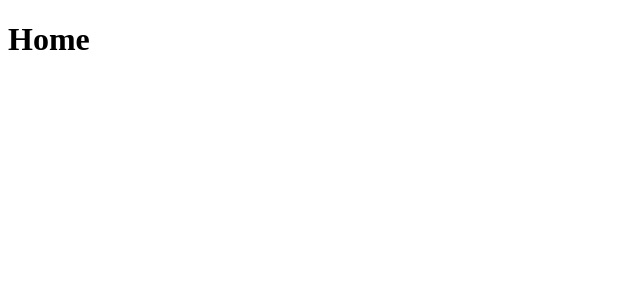
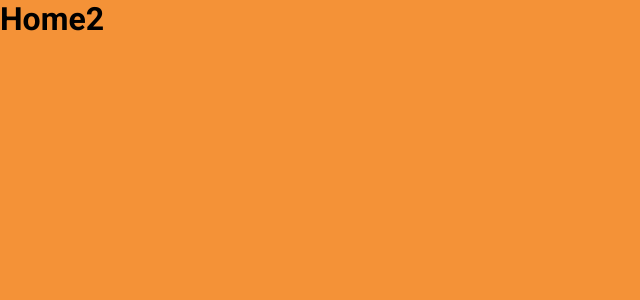
Before and after one commit to Daniel-Possamai/projetoDengue, a React (Create React App) app: page / in a window 1280 px wide. Shown: the top 300 px of the page, without its empty margins (0-640 px from the left). Built offline with nearby package versions, Linux system fonts and the light colour scheme.

Commit message:
Adicionado fonte e adicionado cor de fundo

```diff
--- a/public/index.html
+++ b/public/index.html
@@ -1,5 +1,5 @@
 <!DOCTYPE html>
-<html lang="en">
+<html lang="pt-br">
   <head>
     <meta charset="utf-8" />
     <link rel="icon" href="%PUBLIC_URL%/favicon.ico" />
@@ -9,6 +9,9 @@
       name="description"
       content="Web site created using create-react-app"
     />
+    <link rel="preconnect" href="https://fonts.googleapis.com">
+    <link rel="preconnect" href="https://fonts.gstatic.com" crossorigin>
+    <link href="https://fonts.googleapis.com/css2?family=Roboto:ital,wght@0,100;0,300;0,400;0,500;0,700;0,900;1,100;1,300;1,400;1,500;1,700;1,900&display=swap" rel="stylesheet">
     <link rel="apple-touch-icon" href="%PUBLIC_URL%/logo192.png" />
     <!--
       manifest.json provides metadata used when your web app is installed on a
@@ -24,7 +27,7 @@
       work correctly both with client-side routing and a non-root public URL.
       Learn how to configure a non-root public URL by running `npm run build`.
     -->
-    <title>React App</title>
+    <title>Cartilha Dengue</title>
   </head>
   <body>
     <noscript>You need to enable JavaScript to run this app.</noscript>
--- a/src/index.css
+++ b/src/index.css
@@ -1,6 +1,18 @@
+*{
+  margin: 0;
+  padding: 0;
+  box-sizing: border-box;
+}
+html, body {
+  width: 100%;
+  min-height: 100vh;
+  background-color: #F49237;
+}
+
 body {
+
   margin: 0;
-  font-family: -apple-system, BlinkMacSystemFont, 'Segoe UI', 'Roboto', 'Oxygen',
+  font-family: 'Roboto', -apple-system, BlinkMacSystemFont, 'Segoe UI', 'Oxygen',
     'Ubuntu', 'Cantarell', 'Fira Sans', 'Droid Sans', 'Helvetica Neue',
     sans-serif;
   -webkit-font-smoothing: antialiased;
--- a/src/index.tsx
+++ b/src/index.tsx
@@ -1,4 +1,5 @@
 import React from 'react';
+import './index.css';
 import ReactDOM from 'react-dom/client';
 import reportWebVitals from './reportWebVitals';
 import { RouterProvider } from 'react-router-dom';
--- a/src/pages/home/home.tsx
+++ b/src/pages/home/home.tsx
@@ -2,6 +2,6 @@
 
 export default function Home(){
     return <div>
-        <h1>Home</h1>
+        <h1>Home2</h1>
     </div>
 }
```
